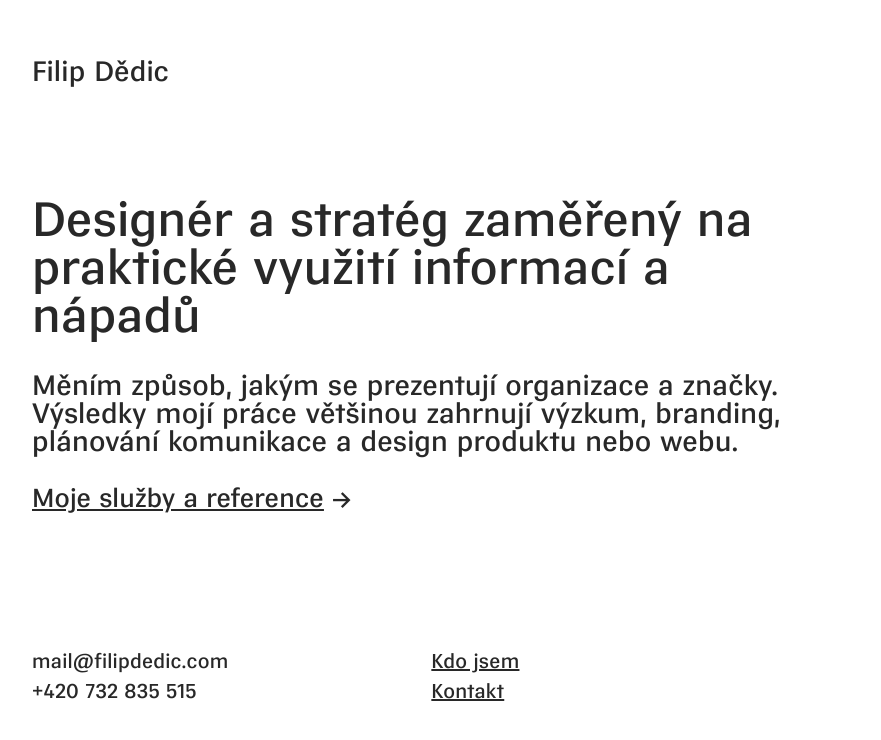
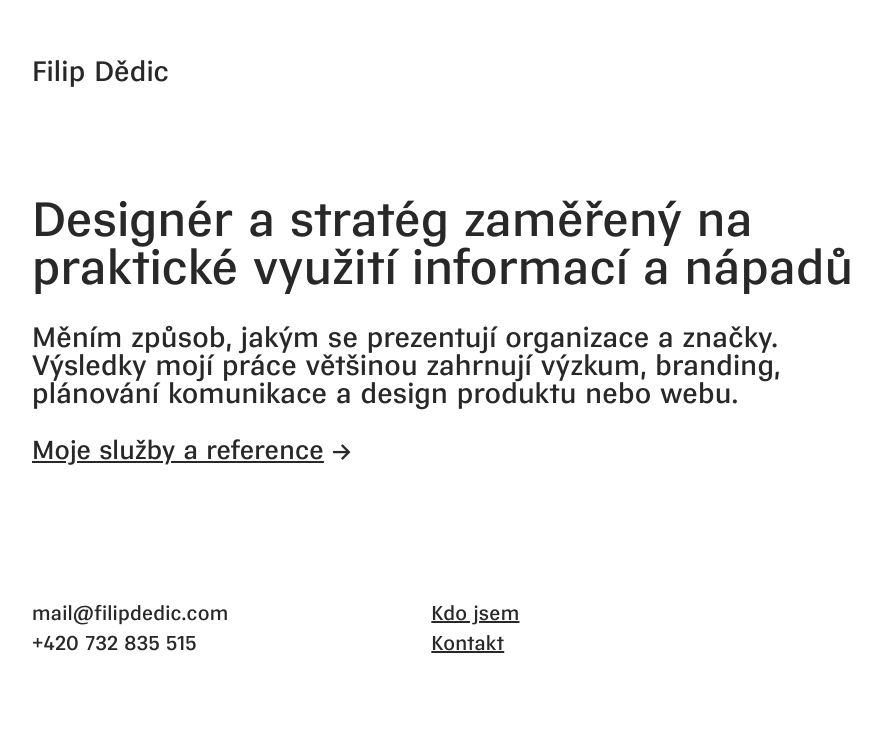
Before and after one commit to fdedic/fdedic.github.io, a Jekyll site: the page built from index.md, in a window 1280 px wide. Shown: the top 740 px of the page, without its empty margins (32-913 px from the left). Built offline with Jekyll 4.4.1, drawn with Linux system fonts in a browser that asks for light colours; nearby versions of some CDN libraries.

Commit message:
Update default.html

```diff
--- a/_layouts/default.html
+++ b/_layouts/default.html
@@ -6,7 +6,7 @@
 <section class="content">
   <div class="container">
     <div class="row">
-      <div class="eight columns">
+      <div class="nine columns">
 
         {{content}}
 
```
